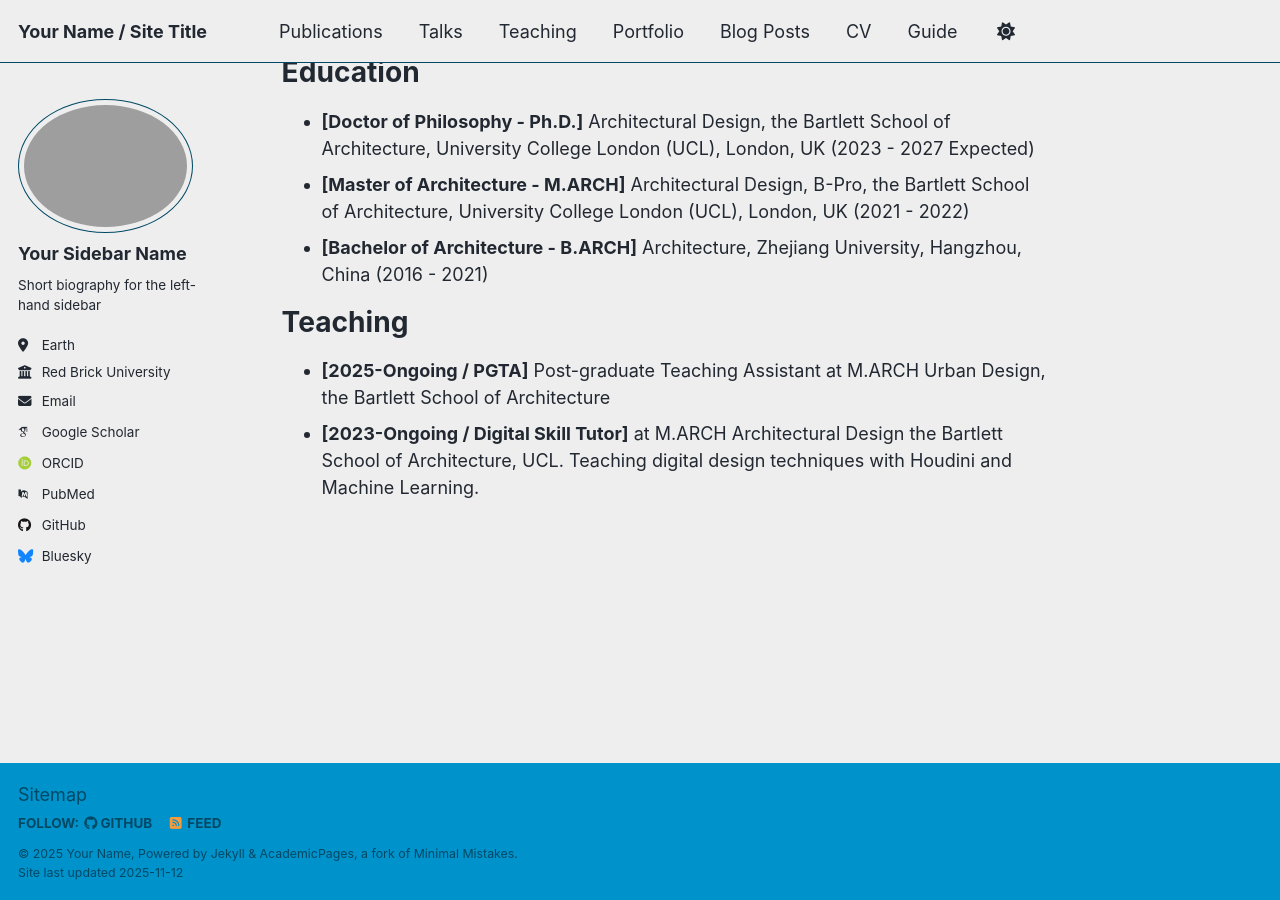
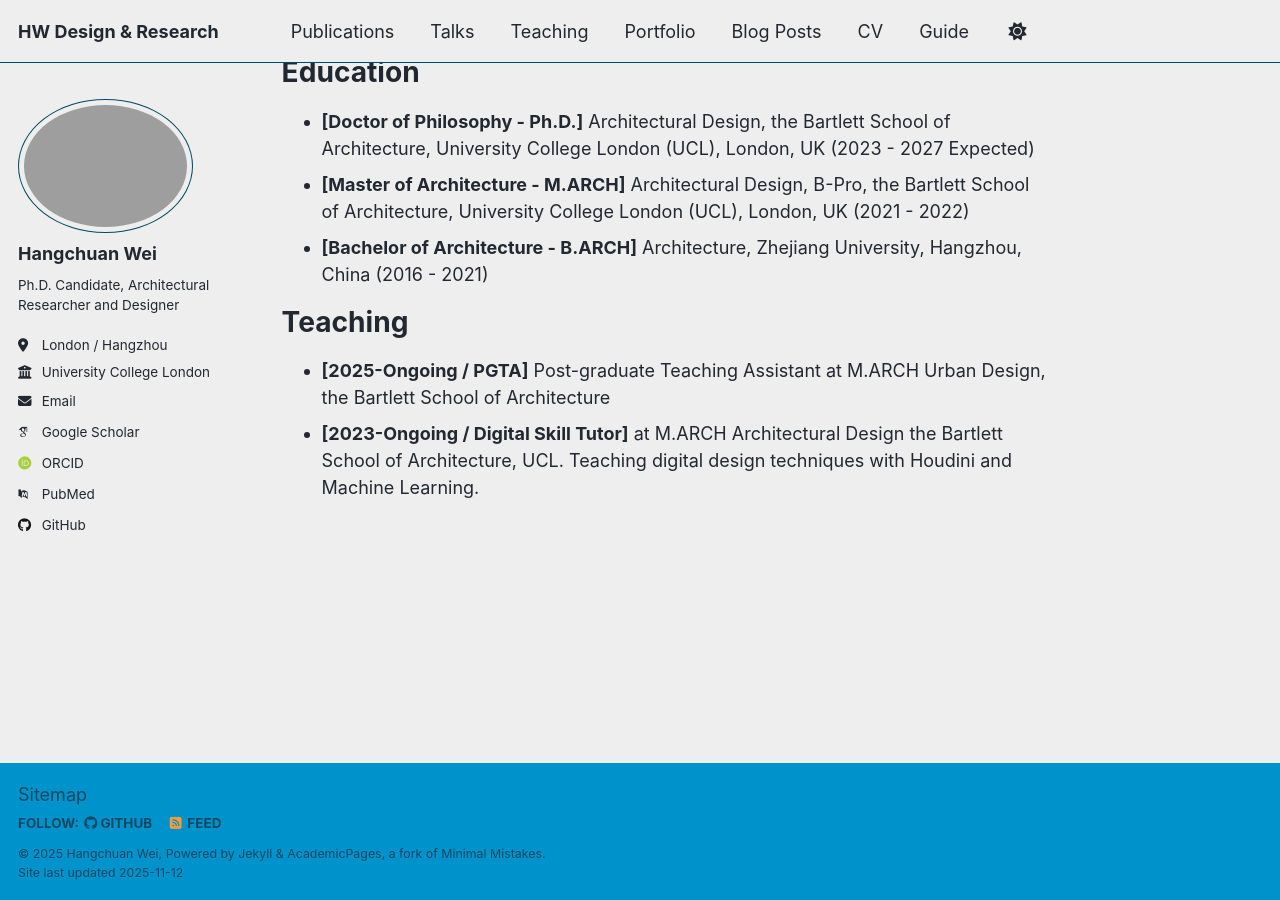
Before and after one commit to hang-chuan-wei/hang-chuan-wei.github.io, a Jekyll site: the page built from _pages/about.md, in a window 1280 px wide and 900 px high, scrolled down 715 px. Built offline with Jekyll 4.4.1, drawn with Linux system fonts in a browser that asks for light colours; some web fonts are replaced; a script that is not in the unit is left out.

Commit message:
Update _config.yml

```diff
--- a/_config.yml
+++ b/_config.yml
@@ -9,14 +9,14 @@
 # Basic Site Settings
 locale                   : "en-US"
 site_theme               : "air" # Currently available options are "default", "air"
-title                    : "Your Name / Site Title"
+title                    : "HW Design & Research"
 title_separator          : "-"
-name                     : &name "Your Name"
-description              : &description "Your Name's academic portfolio"   # Update this with a general description of your site, this is the default if not overridden by a page
-url                      : https://academicpages.github.io # The base hostname & protocol for your site e.g. "https://[your GitHub username].github.io",
+name                     : &name "Hangchuan Wei"
+description              : &description "Hangchuan Wei's academic portfolio"   # Update this with a general description of your site, this is the default if not overridden by a page
+url                      : https://hang-chuan-wei.github.io # The base hostname & protocol for your site e.g. "https://[your GitHub username].github.io",
                                                            # or if you already have some other page hosted on Github then use "https://[your GitHub username].github.io/[Your Repo Name]"
 baseurl                  : "" # the subpath of your site, e.g. "/blog"
-repository               : "academicpages/academicpages.github.io"
+repository               : "hang-chuan-wei/hang-chuan-wei.github.io"
 
 # Site Author - The following control what appear as part of the author content on the side bar.
 #               If a field is blank the icon and link will not appear, otherwise it will be shown.
@@ -24,13 +24,13 @@ repository               : "academicpages/academicpages.github.io"
 author:
   # Biographic information
   avatar           : "profile.png"
-  name             : "Your Sidebar Name"
+  name             : "Hangchuan Wei"
   pronouns         : # example: "she/her"
-  bio              : "Short biography for the left-hand sidebar"
-  location         : "Earth"
-  employer         : "Red Brick University"
+  bio              : "Ph.D. Candidate, Architectural Researcher and Designer"
+  location         : "London / Hangzhou"
+  employer         : "University College London"
   uri              : # URL
-  email            : "none@example.org"
+  email            : "Hangchuan.wei@ucl.ac.uk"
 
   # Academic websites
   academia         : # URL
@@ -54,7 +54,7 @@ author:
 
   # Social media
   artstation       : # Username
-  bluesky          : "bsky.app" # Replace this with you Bluesky username
+  bluesky          :
   facebook         : # Username
   flickr           : # Username
   foursquare       : # Username
```
